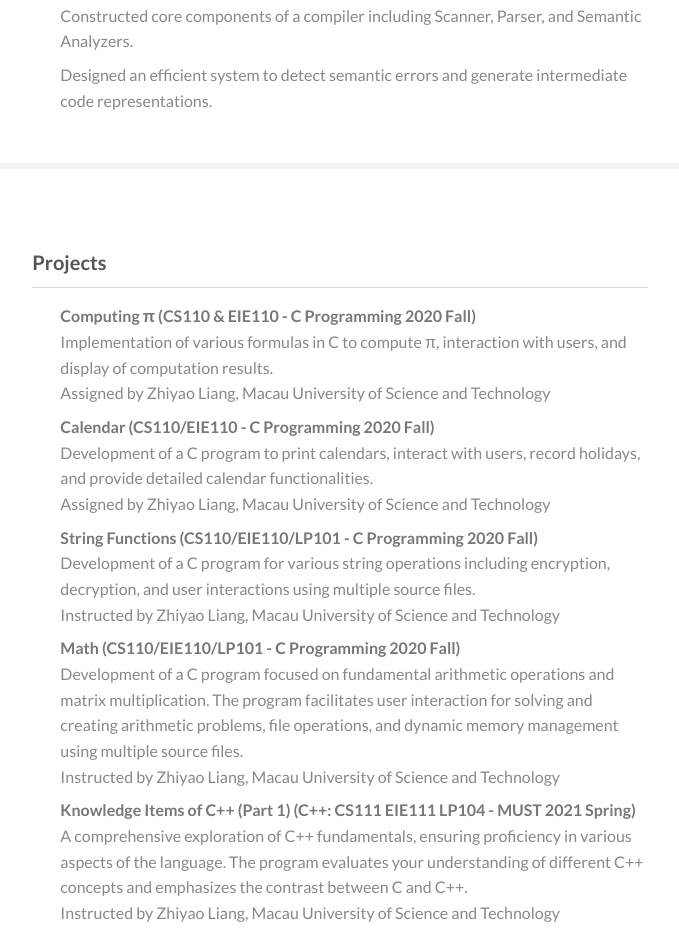
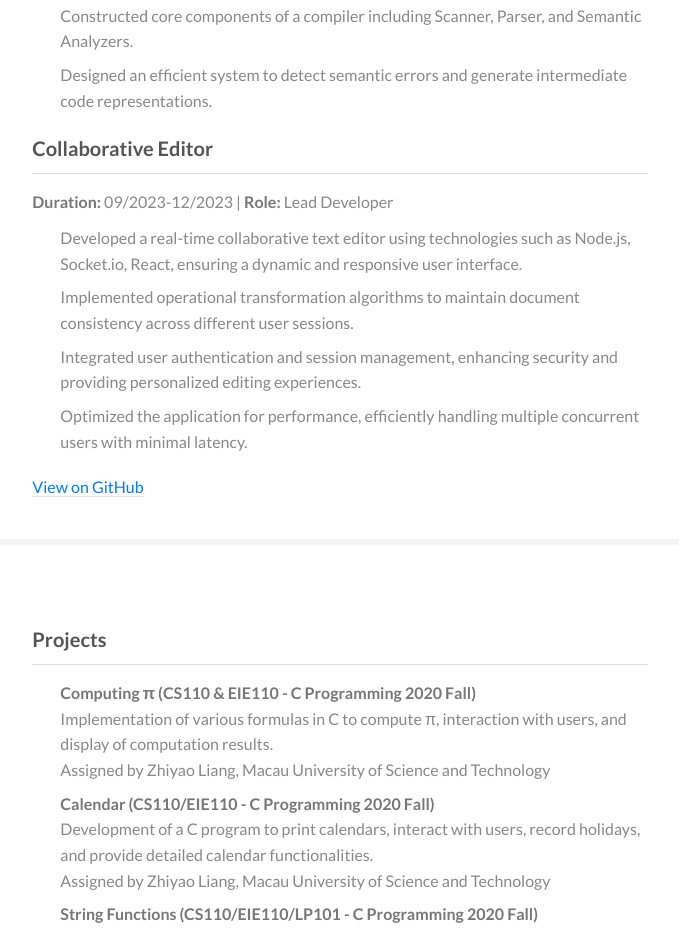
Before and after one commit to fengmu0124/ChangbangLi.github.io, a plain HTML site: page index.html in a window 1280 px wide. Shown: the part 2133-3066 px from the top of the page, without its empty margins (153-832 px from the left). Drawn offline with Linux system fonts and the light colour scheme.

Commit message:
Add files via upload

```diff
--- a/index.html
+++ b/index.html
@@ -260,6 +260,21 @@
 						<li>Designed an efficient system to detect semantic errors and generate intermediate code
 							representations.</li>
 					</ul>
+
+					<h3>Collaborative Editor</h3>
+					<p><strong>Duration:</strong> 09/2023-12/2023 | <strong>Role:</strong> Lead Developer</p>
+					<ul>
+						<li>Developed a real-time collaborative text editor using technologies such as Node.js,
+							Socket.io, React, ensuring a dynamic and responsive user interface.</li>
+						<li>Implemented operational transformation algorithms to maintain document consistency across
+							different user sessions.</li>
+						<li>Integrated user authentication and session management, enhancing security and providing
+							personalized editing experiences.</li>
+						<li>Optimized the application for performance, efficiently handling multiple concurrent users
+							with minimal latency.</li>
+					</ul>
+					<p><a href="https://github.com/fengmu0124/Collaborative-Editor/tree/master" target="_blank">View on GitHub</a></p>
+
 				</div>
 			</section>
 
```
